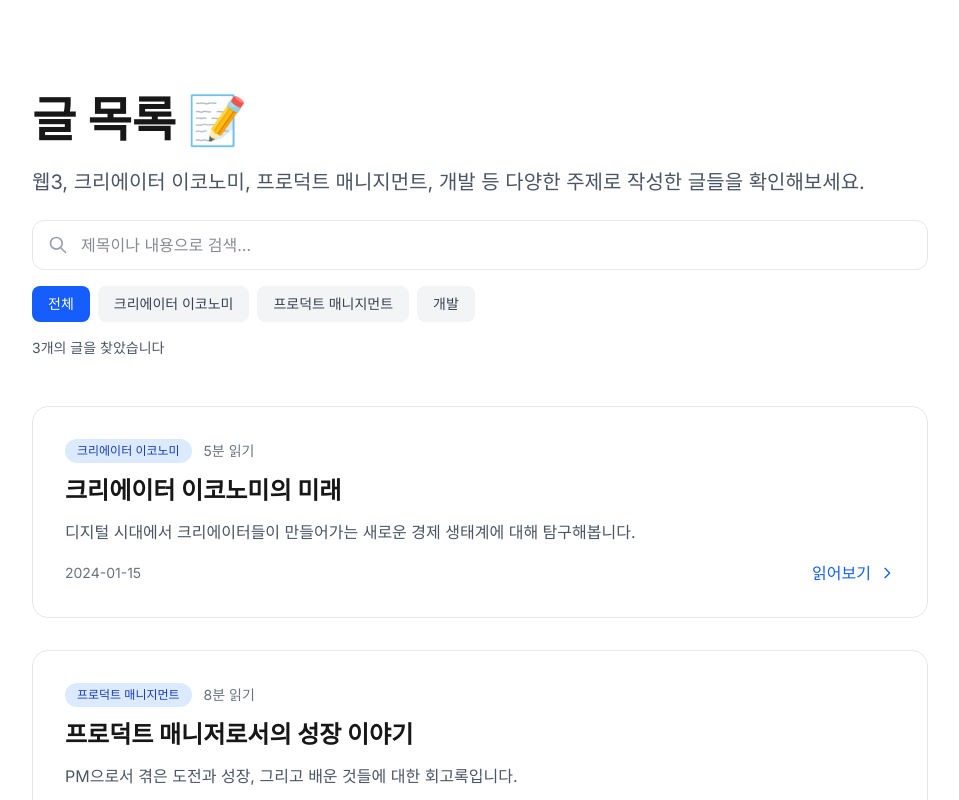
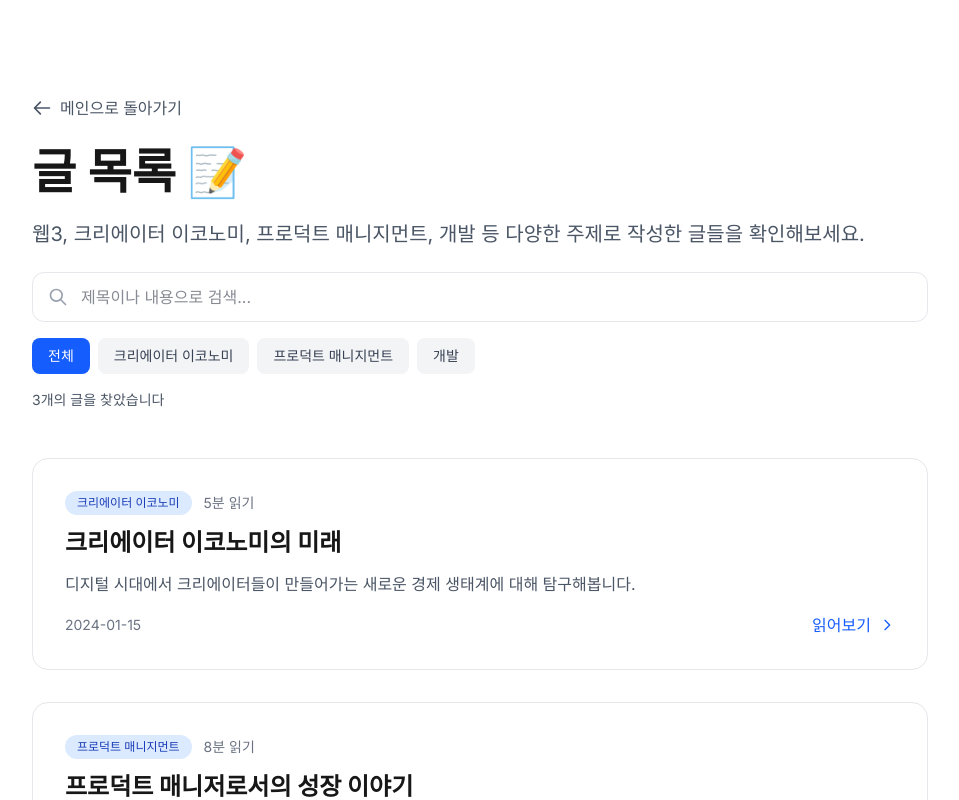
Before and after one commit to chanmkim/chanmkim-writing, a Next.js app: page /writing-list in a window 1280 px wide. Shown: the top 800 px of the page, without its empty margins (160-1119 px from the left). Built offline with nearby package versions, Linux system fonts and the light colour scheme.

Commit message:
ui: 블로그 기본 ui

```diff
--- a/src/app/page.tsx
+++ b/src/app/page.tsx
@@ -244,7 +244,7 @@
               </span>
             </h2>
             <p className="m-0 max-w-[30ch] text-sm opacity-50">
-              크리에이터 이코노미와 개발에 대한 생각들을 공유합니다.
+              웹3, 크리에이터 이코노미에 대한 생각들을 공유합니다.
             </p>
           </Link>
         </div>
--- a/src/app/projects/page.tsx
+++ b/src/app/projects/page.tsx
@@ -127,7 +127,7 @@
               프로젝트
             </h1>
             <p className="text-base sm:text-lg md:text-xl text-gray-600 dark:text-gray-400 max-w-2xl mx-auto px-4">
-              다양한 기술과 창의성을 담은 프로젝트들을 확인해보세요
+              프로덕트의 성장/실행/운영에 대한 경험을 공유합니다
             </p>
           </div>
 
--- a/src/app/writing-list/page.tsx
+++ b/src/app/writing-list/page.tsx
@@ -23,6 +23,29 @@
   return (
     <main className="flex min-h-screen flex-col items-center p-4 sm:p-8 md:p-12 lg:p-24">
       <div className="z-10 max-w-4xl w-full">
+        {/* 뒤로가기 버튼 */}
+        <div className="mb-6">
+          <Link
+            href="/"
+            className="inline-flex items-center gap-2 text-gray-600 dark:text-gray-400 hover:text-blue-600 dark:hover:text-blue-400 transition-colors duration-200"
+          >
+            <svg
+              className="w-5 h-5"
+              fill="none"
+              stroke="currentColor"
+              viewBox="0 0 24 24"
+            >
+              <path
+                strokeLinecap="round"
+                strokeLinejoin="round"
+                strokeWidth={2}
+                d="M10 19l-7-7m0 0l7-7m-7 7h18"
+              />
+            </svg>
+            <span className="font-medium">메인으로 돌아가기</span>
+          </Link>
+        </div>
+
         <div className="mb-8 sm:mb-12">
           <h1 className="text-3xl sm:text-4xl md:text-5xl font-bold mb-4 sm:mb-6">
             글 목록 📝
```
Also changed, not shown: 1 other file (tests, documents, lock files or other folders).
